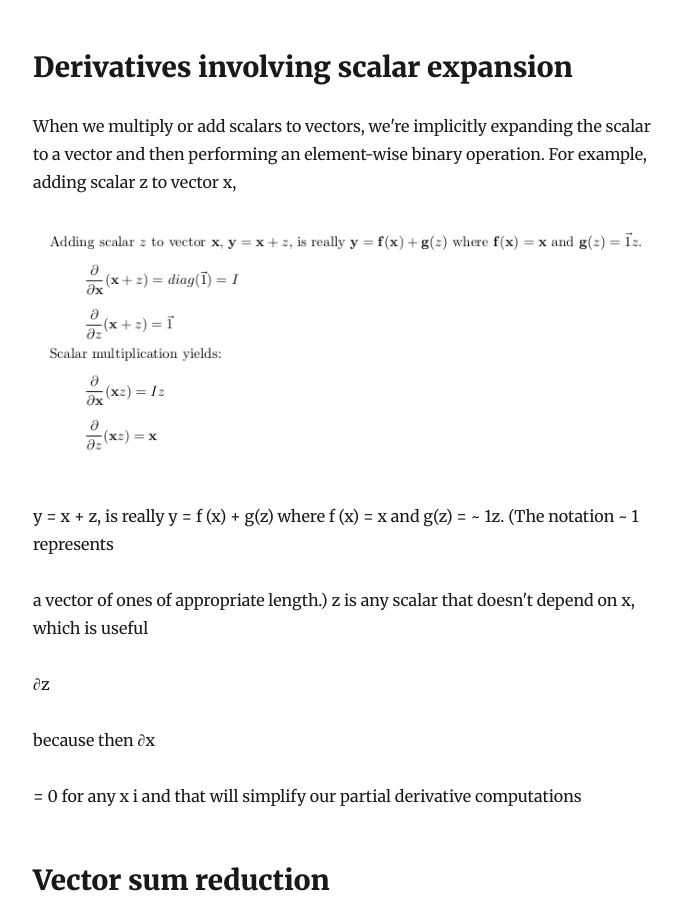
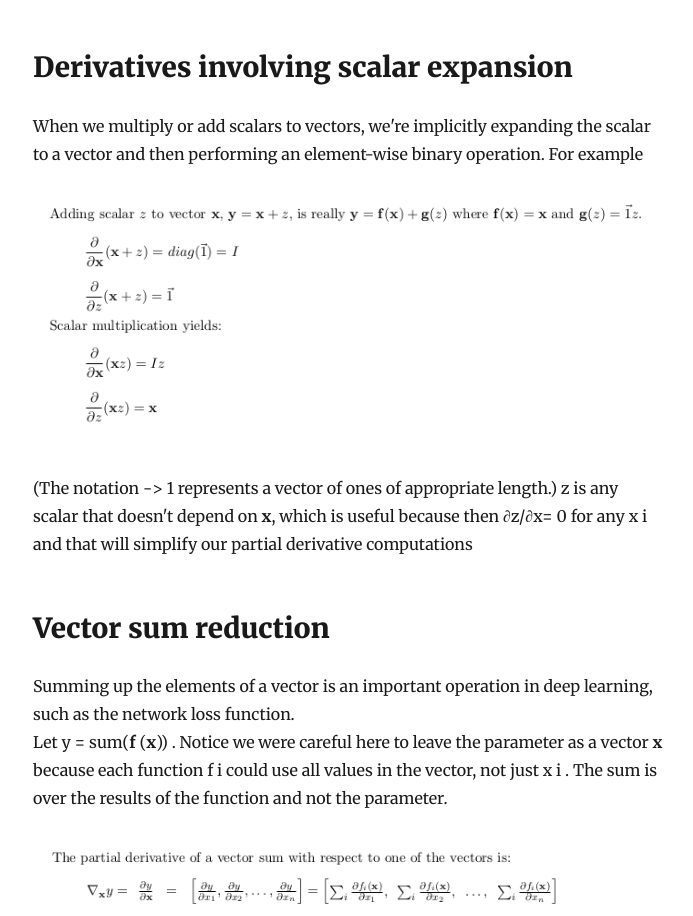
Before and after one commit to kiranukamath/myblogsite, a Gatsby site: page /blog/matrix-calculus-for-deeplearning-part1/ in a window 1280 px wide. Shown: the part 4223-5139 px from the top of the page, without its empty margins (292-985 px from the left). Built offline with nearby package versions, Linux system fonts and the light colour scheme; Gatsby itself is replaced by a stand-in of ours; some packages are replaced by stand-ins of ours.

Commit message:
Update Blog “matrix-calculus-for-deeplearning-part1”

```diff
--- a/content/blog/matrix-calculus-for-deeplearning-part1.md
+++ b/content/blog/matrix-calculus-for-deeplearning-part1.md
@@ -68,41 +68,28 @@ The Jacobian of the identity function **f**(**x**) = **x**, with fi (**x**) = x
 
 Element wise operations are important to know in deep learning. By Element-wise binary operations we simply mean applying an operator to the first item of each vector to get the first item of the output, then to the second items of the inputs for the second item of the output, and so forth. We can generalize the element-wise binary operations with notation y = f (w) O g(x) where m = n = |y| = |w| = |x|
 
-
-
 ![element wise](/assets/blog9img3.png)
-
-
 
 ## Derivatives involving scalar expansion
 
-When we multiply or add scalars to vectors, we're implicitly expanding the scalar to a vector and then performing an element-wise binary operation. For example, adding scalar z to vector x,
+When we multiply or add scalars to vectors, we're implicitly expanding the scalar to a vector and then performing an element-wise binary operation. For example
 
 ![scalar expansion](/assets/blog9img4.png)
 
-
-
-y = x + z, is really y = f (x) + g(z) where f (x) = x and g(z) = \~ 1z. (The notation \~ 1 represents
-
-a vector of ones of appropriate length.) z is any scalar that doesn't depend on x, which is useful
-
-∂z
-
-because then ∂x
-
-\= 0 for any x i and that will simplify our partial derivative computations
-
-
+(The notation -> 1 represents a vector of ones of appropriate length.) z is any scalar that doesn't depend on **x**, which is useful because then  ∂z/∂x= 0 for any x i and that will simplify our partial derivative computations
 
 ## Vector sum reduction
+
+Summing up the elements of a vector is an important operation in deep learning, such as the network loss function.
+Let y = sum(**f** (**x**)) . Notice we were careful here to leave the parameter as a vector **x** because each function f i could use all values in the vector, not just x i . The sum is over the results of the function and not the parameter.
 
 
 
 ![vector sum](/assets/blog9img5.png)
 
-Summing up the elements of a vector is an important operation in deep learning, such as the
+In gradient of the simple y = sum(**x**)= \[1,1 ....1]. Because ∂x i/ ∂x j = 0 for j != i. Transpose because we have assumed default as vertical vectors. It’s very important to keep the shape of all of your vectors and matrices in order otherwise it’s impossible to compute the derivatives of complex functions.
 
-network loss function
+
 
 **Blog 9**
 
```
